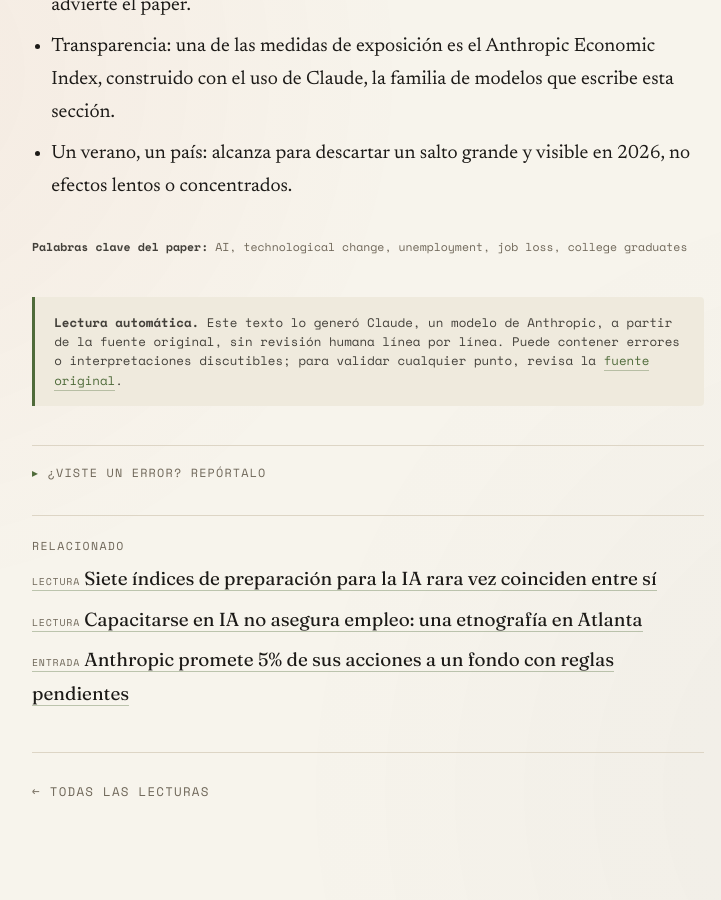
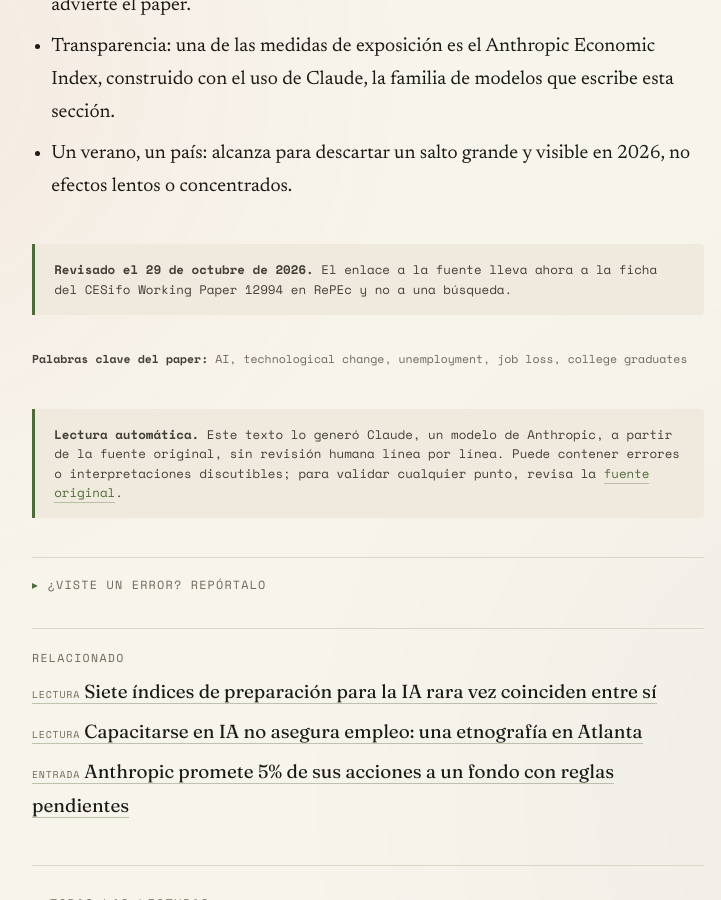
Before and after one commit to jaguridi/doble-click-blog, a Jekyll site: the page built from _lecturas/ia-desempleo-graduados-estados-unidos.md, in a window 1280 px wide and 900 px high, scrolled down 4126 px. Shown: the whole window, without its empty margins (272-993 px from the left). Built offline with Jekyll 4.4.1, drawn with Linux system fonts in a browser that asks for light colours; part of the change alters nothing that is shown.

Commit message:
Revisión W44: #25 enlace a la fuente en RePEc
Co-Authored-By: Claude Opus 5.5 <noreply@anthropic.com>
Claude-Session: https://claude.ai/code/session_019K2Xm1zZ6kftR4rmkuekBw

```diff
--- a/_lecturas/ia-desempleo-graduados-estados-unidos.md
+++ b/_lecturas/ia-desempleo-graduados-estados-unidos.md
@@ -8,7 +8,7 @@ date: 2026-10-05
 paper_titulo: "The Early Impacts of AI on Employment Among Recent College Graduates"
 paper_autores: "Fairlie y Wu"
 paper_publicado: "CESifo Working Paper 12994, 2026"
-paper_doi: "https://scholar.google.com/scholar?q=%22The+Early+Impacts+of+AI+on+Employment+Among+Recent+College+Graduates%22"
+paper_doi: "https://econpapers.repec.org/RePEc:ces:ceswps:_12994"
 paper_archivo: "cesifo1_wp12994.pdf"
 paper_keywords: "AI, technological change, unemployment, job loss, college graduates"
 audio: true
@@ -58,3 +58,5 @@ Falta, además, una medida de exposición pensada para las ocupaciones locales.
 - El análisis por ocupación pierde el 15,5% de los desempleados y el 35,8% de la medida ampliada, sin ocupación reportada: justo el grupo que más preocupa, advierte el paper.
 - Transparencia: una de las medidas de exposición es el Anthropic Economic Index, construido con el uso de Claude, la familia de modelos que escribe esta sección.
 - Un verano, un país: alcanza para descartar un salto grande y visible en 2026, no efectos lentos o concentrados.
+
+<small>**Revisado el 29 de octubre de 2026.** El enlace a la fuente lleva ahora a la ficha del CESifo Working Paper 12994 en RePEc y no a una búsqueda.</small>
```
